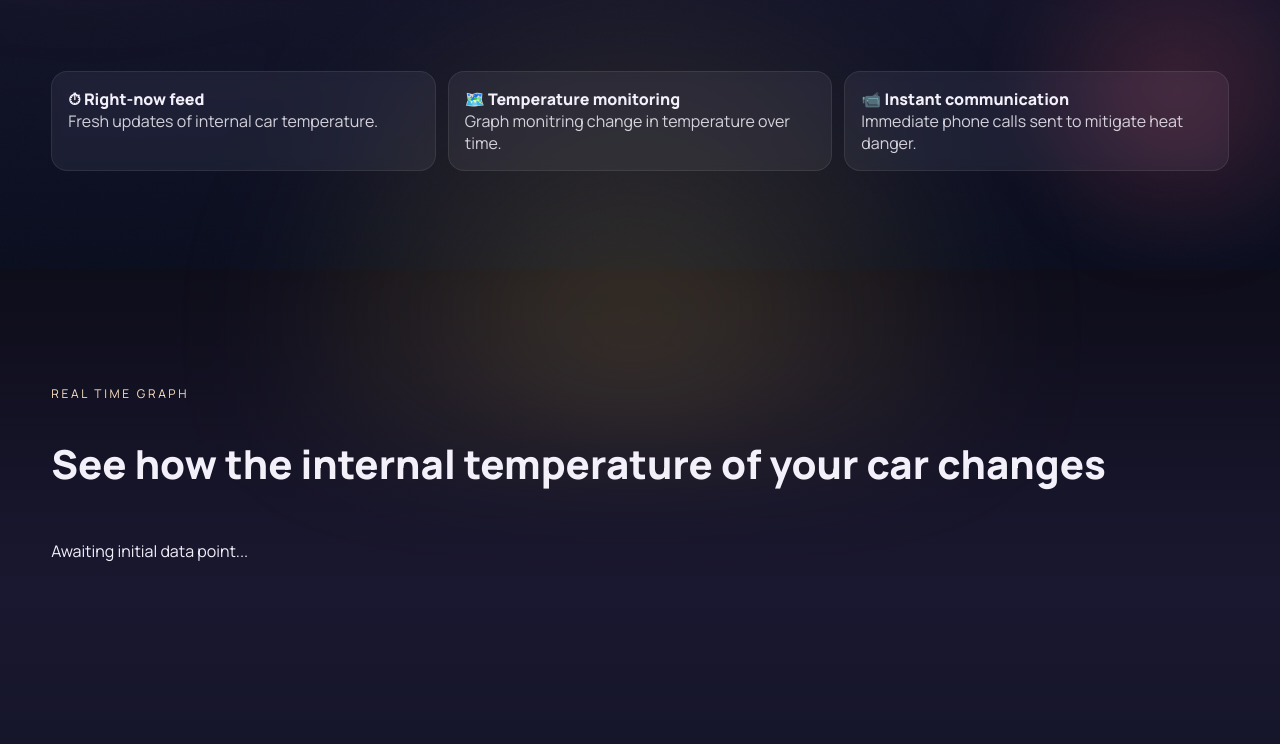
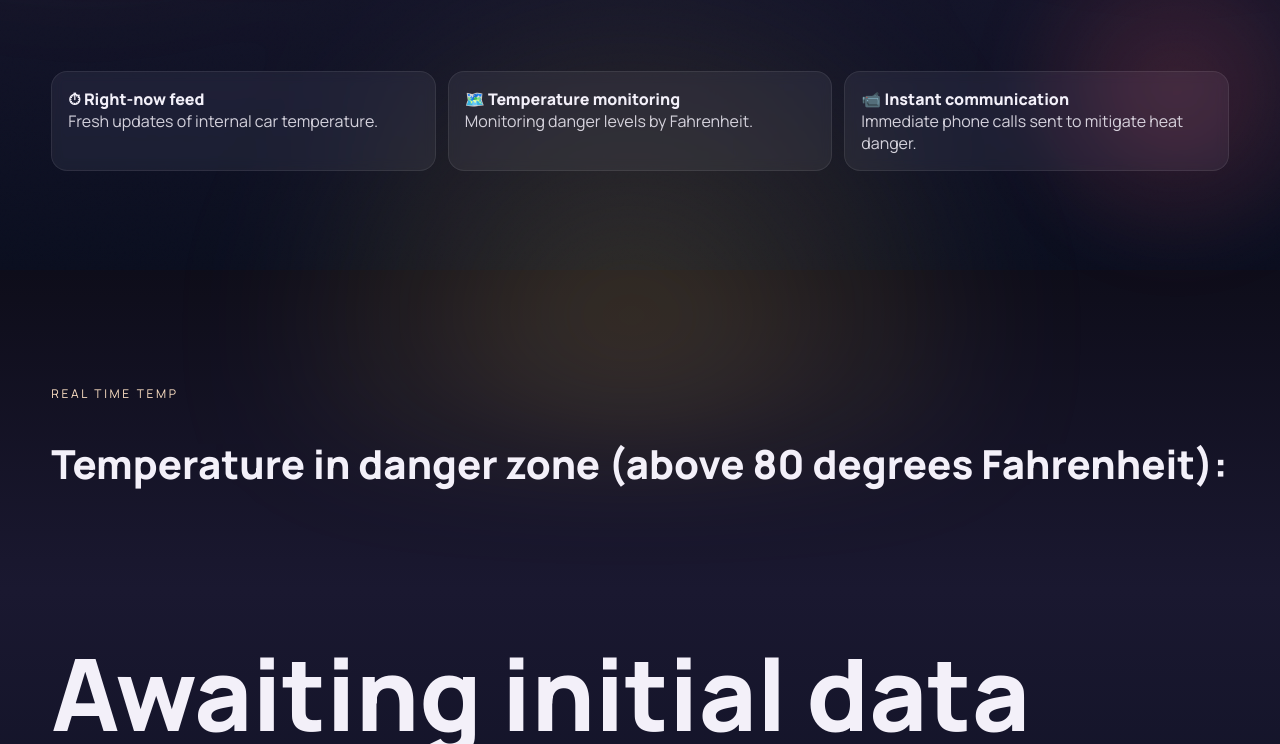
Before and after one commit to KeiraJames/Heat-Aware, a plain HTML site: page frontend/index.html in a window 1280 px wide. Shown: the part 530-1274 px from the top of the page. Drawn offline with Linux system fonts and the light colour scheme; no server answers.

Commit message:
final push

```diff
--- a/frontend/index.html
+++ b/frontend/index.html
@@ -68,7 +68,7 @@
           </div>
           <div class="card">
             <div class="card-title">🗺️ Temperature monitoring</div>
-            <div class="card-desc">Graph monitring change in temperature over time.</div>
+            <div class="card-desc">Monitoring danger levels by Fahrenheit.</div>
           </div>
           <div class="card">
             <div class="card-title">📹 Instant communication</div>
@@ -80,10 +80,11 @@
 
     <section id="map" class="section">
       <div class="container">
-        <p class="eyebrow">Real time Graph</p>
-        <h2 class="h2">See how the internal temperature of your car changes</h2>
+        <p class="eyebrow">Real time Temp</p>
+        <h2 class="h2">Temperature in danger zone (above 80 degrees Fahrenheit): </h2>
         <!--<p class="muted">Shows temperature and car-interior risk. Legend keeps it simple.</p>-->
         <div class="grid-3">
+
           <p id="data" style="font-size: 60;">
 
           </p>
--- a/frontend/style.css
+++ b/frontend/style.css
@@ -494,3 +494,12 @@ a {
   background-color: #FF9E36;
   transition: background-color 0.9s ease, color 0.9s ease;
 }
+
+#data{
+  font-size: 100px;
+  font-weight: bold;
+}
+.grid-3{
+  display: flex;
+  justify-content: center;
+}
```
